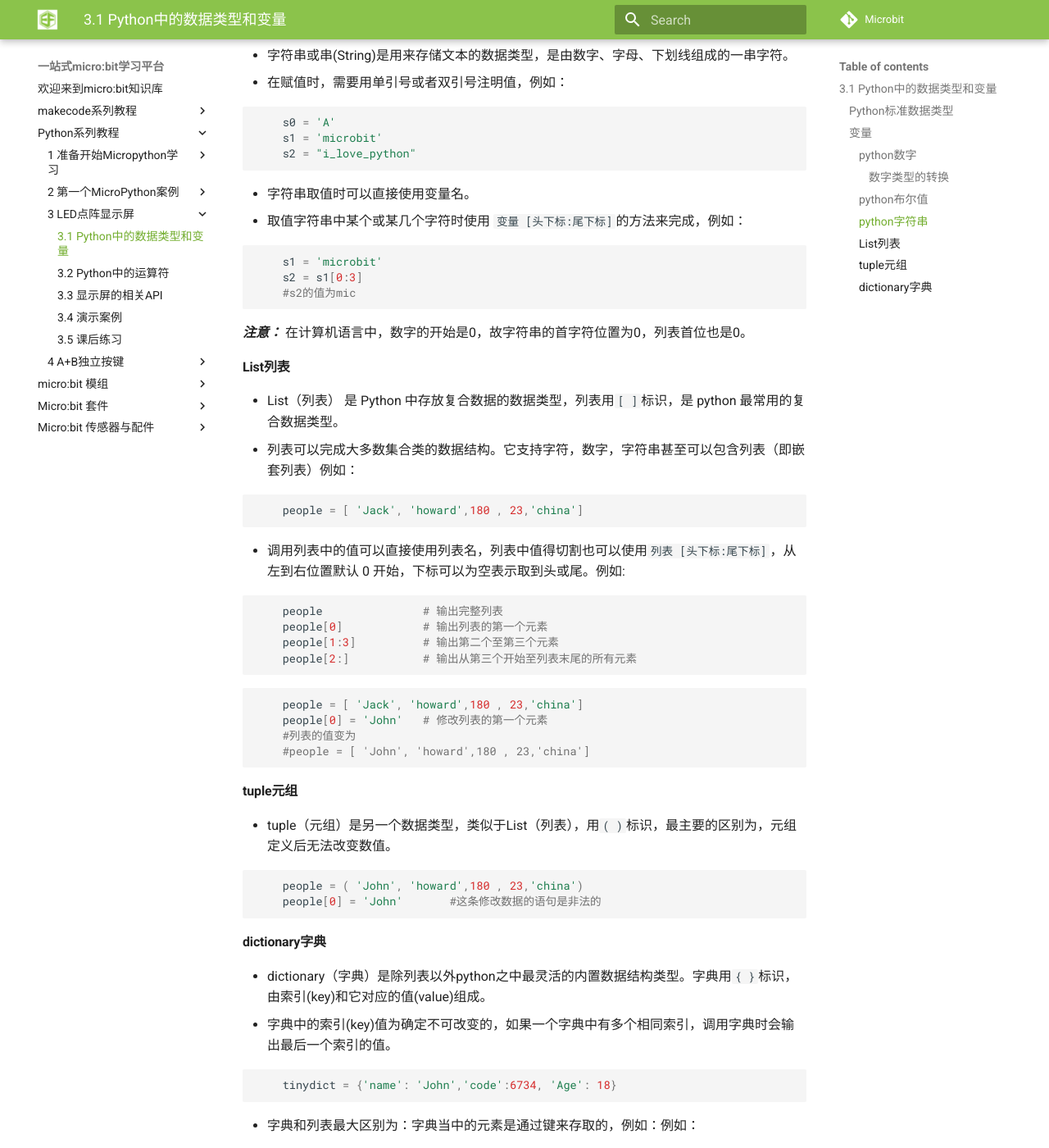
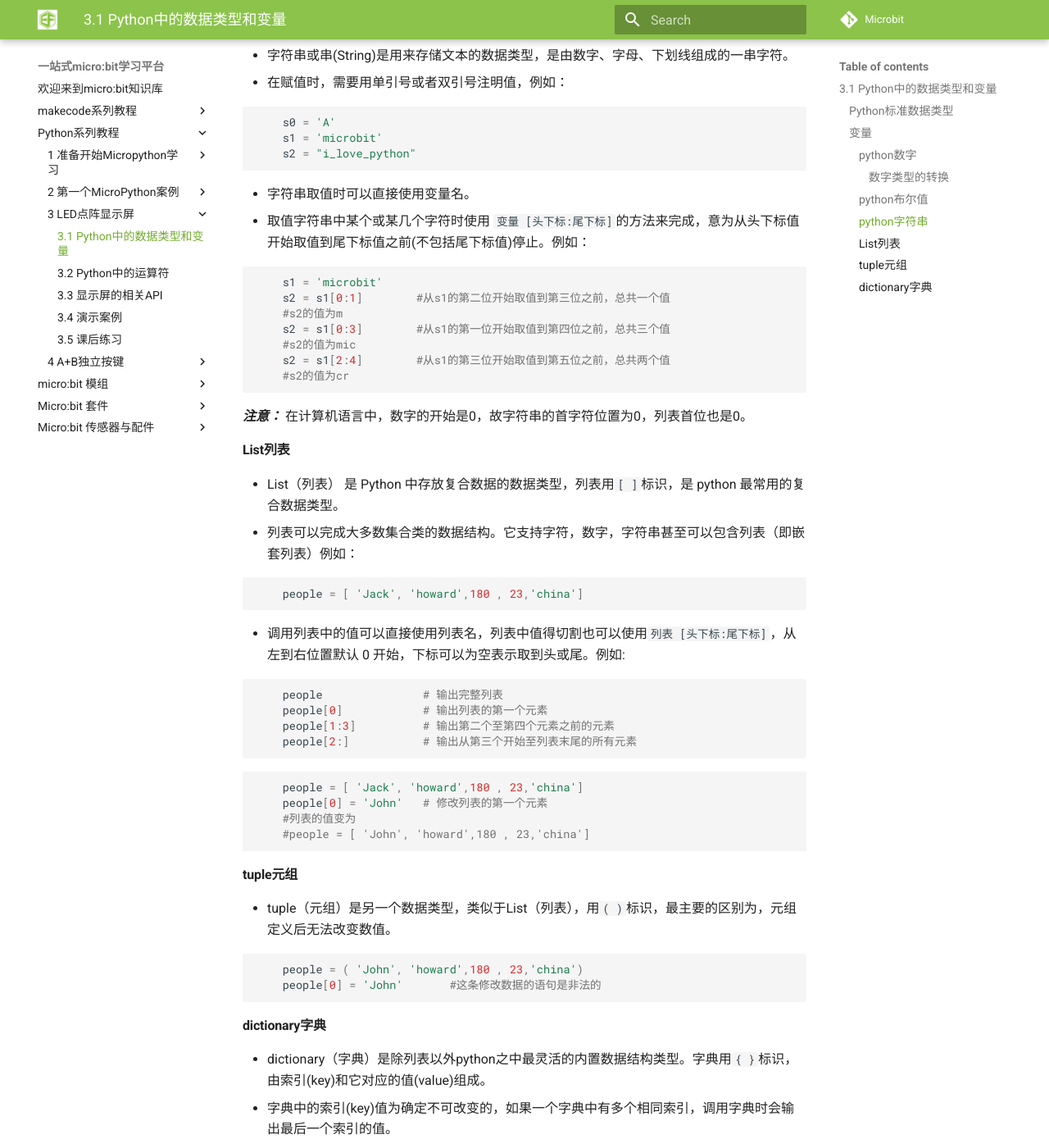
Before and after one commit to zorazeng/learn-cn, an MkDocs documentation site: the page built from docs/micropython3_1.md, in a window 1280 px wide and 1400 px high, scrolled down 1528 px. Shown: the whole window at 82% size. Built offline with MkDocs 1.6.1 and Material for MkDocs 9.7.7, drawn with Linux system fonts in a browser that asks for light colours; comment, search, counter and statistics services are not loaded; old or Windows-style settings are respelled for this version of MkDocs; some of the changed text lies outside the part shown.

Commit message:
Update micropython3_1.md
Update some describe about list and string

````diff
--- a/docs/micropython3_1.md
+++ b/docs/micropython3_1.md
@@ -84,13 +84,17 @@
 ```
 
 - 字符串取值时可以直接使用变量名。
-- 取值字符串中某个或某几个字符时使用 `变量 [头下标:尾下标]`的方法来完成，例如：
+- 取值字符串中某个或某几个字符时使用 `变量 [头下标:尾下标]`的方法来完成，意为从头下标值开始取值到尾下标值之前(不包括尾下标值)停止。例如：
 
 ```python
 
 	s1 = 'microbit'
-	s2 = s1[0:3]
+	s2 = s1[0:1]		#从s1的第二位开始取值到第三位之前，总共一个值
+	#s2的值为m
+	s2 = s1[0:3]		#从s1的第一位开始取值到第四位之前，总共三个值
 	#s2的值为mic
+	s2 = s1[2:4]		#从s1的第三位开始取值到第五位之前，总共两个值
+	#s2的值为cr
 
 ```
 ***注意：*** 在计算机语言中，数字的开始是0，故字符串的首字符位置为0，列表首位也是0。
@@ -112,7 +116,7 @@
 
 	people               # 输出完整列表
 	people[0]            # 输出列表的第一个元素
-	people[1:3]          # 输出第二个至第三个元素
+	people[1:3]          # 输出第二个至第四个元素之前的元素
 	people[2:]           # 输出从第三个开始至列表末尾的所有元素
 
 ```
@@ -146,15 +150,16 @@
 
 ```
 
-- 字典和列表最大区别为：字典当中的元素是通过键来存取的，例如：例如：
+- 字典和列表最大区别为：字典当中的元素是通过索引来存取的，例如：
 
 ```python
 
 	tinydict = {'name': 'John','code':6734, 'Age': '18'}
 	print tinydict['name']		# 输出字符为John
-	print tinydict				# 输出完整的字典
-	print tinydict.keys()		# 输出所有键
+	print tinydict			# 输出完整的字典
+	print tinydict.keys()		# 输出所有索引
 	print tinydict.values()		# 输出所有值
-	tinydict['Age'] = 8			# 修改字典中索引Age的值为8
+	tinydict['Age'] = 8		# 修改字典中索引Age的值为8
 
 ```
+***温馨提示：***索引（key）也可以称之为键值。
````
